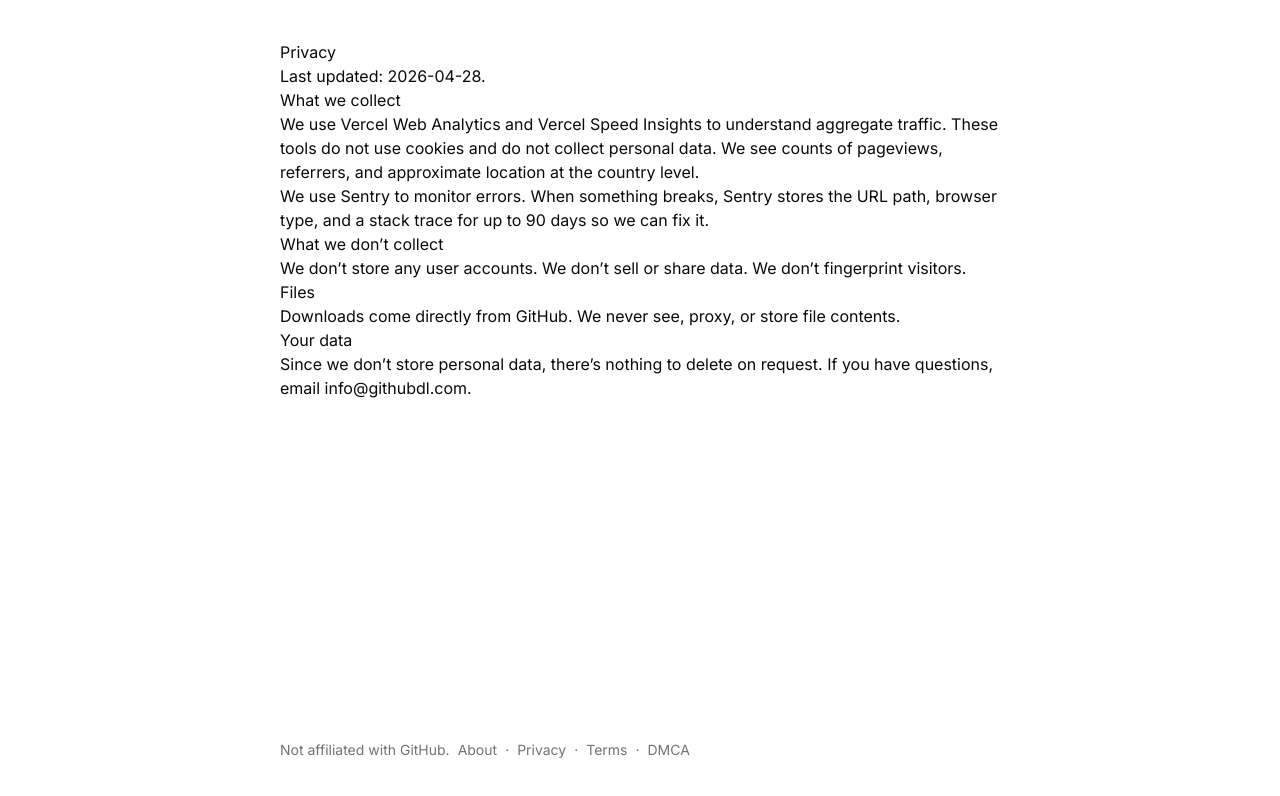
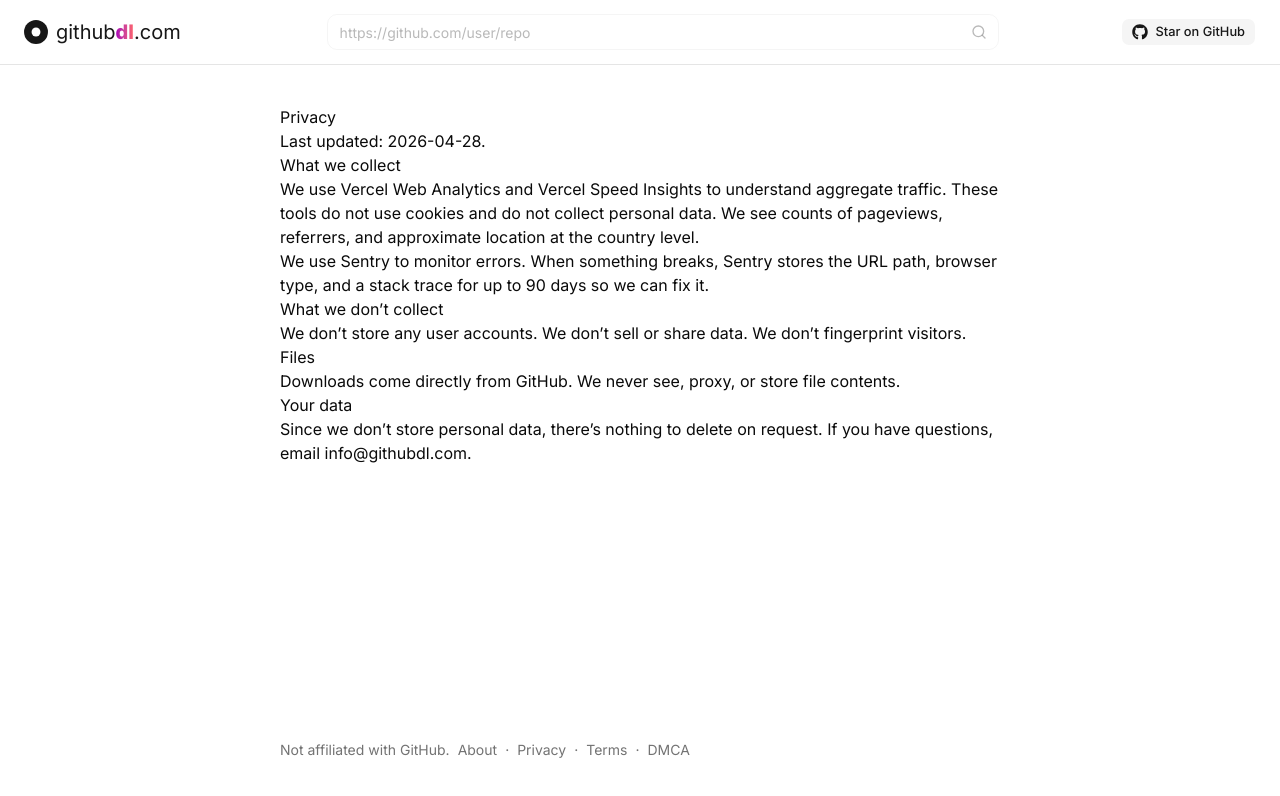
Before and after one commit to Vedinsoh/github-downloader, a Next.js app: page /privacy in a window 1280 px wide. Shown: the top 796 px of the page. Built offline with nearby package versions, Linux system fonts and the light colour scheme.

Commit message:
feat: implement repo link form and navbar input; refactor navbar to conditionally display input based on route

```diff
--- a/src/app/[owner]/[repo]/page.tsx
+++ b/src/app/[owner]/[repo]/page.tsx
@@ -16,7 +16,6 @@
 import { Button } from "@/components/ui/button"
 import React from 'react'
 import { BetaToggle } from '@/components/beta-toggle'
-import { Navbar } from '@/components/navbar'
 import { links } from '@/lib/constants/links'
 
 const MAX_PAGE = 100
@@ -122,7 +121,6 @@
 
   return (
     <>
-      <Navbar />
       <main className="mx-auto w-full max-w-3xl flex-1 space-y-8 px-6 py-10">
         <RepoHeader repo={repoResult.data} />
 
--- a/src/app/layout.tsx
+++ b/src/app/layout.tsx
@@ -5,6 +5,7 @@
 import "./globals.css"
 import { TooltipProvider } from '@/components/ui/tooltip'
 import { links } from '@/lib/constants/links'
+import { Navbar } from '@/components/navbar'
 
 const inter = Inter({
   variable: "--font-sans",
@@ -48,7 +49,10 @@
         <script dangerouslySetInnerHTML={{ __html: themeScript }} />
       </head>
       <body className="flex min-h-full flex-col">
-        <TooltipProvider>{children}</TooltipProvider>
+        <TooltipProvider>
+          <Navbar />
+          {children}
+        </TooltipProvider>
         <Analytics />
         <SpeedInsights />
       </body>
--- a/src/app/repo-link-form.tsx
+++ b/src/app/repo-link-form.tsx
@@ -1,17 +1,29 @@
 "use client"
 
-import { useActionState } from "react"
 import { Button } from "@/components/ui/button"
 import { Input } from "@/components/ui/input"
-import { submitRepoLink, type FormState } from "./actions"
-
-const initial: FormState = {}
+import { useRepoLinkForm } from "./use-repo-link-form"
 
 export function RepoLinkForm() {
-  const [state, formAction, pending] = useActionState(submitRepoLink, initial)
+  const {
+    formAction,
+    pending,
+    error,
+    isInvalid,
+    value,
+    onChange,
+    onBlur,
+    onSubmit,
+    formRef,
+  } = useRepoLinkForm()
 
   return (
-    <form action={formAction} className="w-full space-y-3">
+    <form
+      ref={formRef}
+      action={formAction}
+      onSubmit={onSubmit}
+      className="relative w-full"
+    >
       <div className="flex flex-col gap-2 sm:flex-row">
         <Input
           name="link"
@@ -22,7 +34,10 @@
           placeholder="https://github.com/user/repo"
           className="h-12 flex-1 text-base"
           aria-label="GitHub repository link"
-          aria-invalid={state.error ? true : undefined}
+          aria-invalid={isInvalid ? true : undefined}
+          value={value}
+          onChange={onChange}
+          onBlur={onBlur}
         />
         <Button
           type="submit"
@@ -32,9 +47,13 @@
           {pending ? "Looking…" : "Find downloads"}
         </Button>
       </div>
-      {state.error ? (
-        <p className="text-sm text-red-600 dark:text-red-400">{state.error}</p>
-      ) : null}
+      <p
+        role="alert"
+        aria-live="polite"
+        className="absolute top-full left-0 mt-2 text-sm text-red-600 dark:text-red-400"
+      >
+        {error ?? ""}
+      </p>
     </form>
   )
 }
--- /dev/null
+++ b/src/app/use-repo-link-form.ts
@@ -0,0 +1,79 @@
+"use client"
+
+import { useActionState, useCallback, useRef, useState } from "react"
+import { parseRepoInput } from "@/lib/parse-input"
+import { submitRepoLink, type FormState } from "./actions"
+
+const initial: FormState = {}
+
+export type UseRepoLinkFormReturn = {
+  formAction: (payload: FormData) => void
+  pending: boolean
+  error: string | undefined
+  isInvalid: boolean
+  hasSubmitted: boolean
+  value: string
+  onChange: (e: React.ChangeEvent<HTMLInputElement>) => void
+  onBlur: () => void
+  onSubmit: () => void
+  formRef: React.RefObject<HTMLFormElement | null>
+}
+
+export function useRepoLinkForm(): UseRepoLinkFormReturn {
+  const [state, formAction, pending] = useActionState(submitRepoLink, initial)
+  const [value, setValue] = useState("")
+  const [hasSubmitted, setHasSubmitted] = useState(false)
+  const [liveError, setLiveError] = useState<string | undefined>(undefined)
+  const [suppressed, setSuppressed] = useState(false)
+  const formRef = useRef<HTMLFormElement>(null)
+
+  const validate = useCallback((raw: string) => {
+    if (!raw.trim()) return undefined
+    const result = parseRepoInput(raw)
+    return result.ok ? undefined : result.error
+  }, [])
+
+  const onChange = useCallback(
+    (e: React.ChangeEvent<HTMLInputElement>) => {
+      const next = e.target.value
+      setValue(next)
+      if (!next.trim()) {
+        setLiveError(undefined)
+        setSuppressed(true)
+        return
+      }
+      setSuppressed(false)
+      if (hasSubmitted) {
+        setLiveError(validate(next))
+      }
+    },
+    [hasSubmitted, validate]
+  )
+
+  const onBlur = useCallback(() => {
+    setSuppressed(true)
+  }, [])
+
+  const onSubmit = useCallback(() => {
+    setHasSubmitted(true)
+    setSuppressed(false)
+    setLiveError(validate(value))
+  }, [validate, value])
+
+  const rawError = liveError ?? state.error
+  const error = suppressed ? undefined : rawError
+  const isInvalid = Boolean(error)
+
+  return {
+    formAction,
+    pending,
+    error,
+    isInvalid,
+    hasSubmitted,
+    value,
+    onChange,
+    onBlur,
+    onSubmit,
+    formRef,
+  }
+}
--- /dev/null
+++ b/src/components/navbar-repo-input.tsx
@@ -0,0 +1,89 @@
+"use client"
+
+import { useParams } from "next/navigation"
+import { Loader2, Search } from "lucide-react"
+import { Tooltip, TooltipContent, TooltipTrigger } from "@/components/ui/tooltip"
+import { cn } from "@/lib/utils"
+import { useRepoLinkForm } from "@/app/use-repo-link-form"
+
+export function NavbarRepoInput() {
+  const {
+    formAction,
+    pending,
+    error,
+    isInvalid,
+    value,
+    onChange,
+    onBlur,
+    onSubmit,
+    formRef,
+  } = useRepoLinkForm()
+
+  const params = useParams<{ owner?: string; repo?: string }>()
+  const currentRepo =
+    params?.owner && params?.repo ? `${params.owner}/${params.repo}` : null
+  const placeholder = `https://github.com/${currentRepo ?? "user/repo"}`
+
+  const hasValue = value.length > 0
+
+  return (
+    <form
+      ref={formRef}
+      action={formAction}
+      onSubmit={onSubmit}
+      className="hidden w-full flex-1 md:flex md:max-w-2xl md:min-w-[16rem]"
+    >
+      <Tooltip open={Boolean(error)}>
+        <TooltipTrigger asChild>
+          <div className="group relative w-full">
+            <input
+              name="link"
+              type="text"
+              autoComplete="off"
+              required
+              placeholder={placeholder}
+              aria-label="Go to a GitHub repository"
+              aria-invalid={isInvalid ? true : undefined}
+              value={value}
+              onChange={onChange}
+              onBlur={onBlur}
+              data-has-value={hasValue || undefined}
+              data-invalid={isInvalid || undefined}
+              className={cn(
+                "h-9 w-full rounded-lg border px-3 pr-9 text-sm outline-none transition-all duration-150",
+                "border-border/40 bg-transparent placeholder:text-muted-foreground/50",
+                "hover:border-border hover:bg-background hover:placeholder:text-muted-foreground",
+                "focus:border-border focus:bg-background focus:placeholder:text-muted-foreground",
+                "data-has-value:border-border data-has-value:bg-background data-has-value:placeholder:text-muted-foreground",
+                "data-invalid:border-destructive data-invalid:bg-background"
+              )}
+            />
+            <button
+              type="submit"
+              tabIndex={-1}
+              disabled={pending}
+              aria-label="Search"
+              className={cn(
+                "absolute top-1/2 right-2 inline-flex size-6 -translate-y-1/2 items-center justify-center rounded-md text-muted-foreground/50 transition-opacity duration-150",
+                "group-hover:text-muted-foreground group-focus-within:text-muted-foreground",
+                hasValue && "text-muted-foreground",
+                isInvalid && "text-destructive"
+              )}
+            >
+              {pending ? (
+                <Loader2 className="size-4 animate-spin" />
+              ) : (
+                <Search className="size-4" />
+              )}
+            </button>
+          </div>
+        </TooltipTrigger>
+        {error ? (
+          <TooltipContent side="bottom" className="bg-destructive text-destructive-foreground">
+            {error}
+          </TooltipContent>
+        ) : null}
+      </Tooltip>
+    </form>
+  )
+}
--- a/src/components/navbar.tsx
+++ b/src/components/navbar.tsx
@@ -3,6 +3,7 @@
 
 import * as React from "react"
 import Link from "next/link"
+import { usePathname } from "next/navigation"
 import { useEffect, useRef, useState } from "react"
 import { Button } from "@/components/ui/button"
 import {
@@ -14,6 +15,7 @@
 import { cn } from "@/lib/utils"
 import { FaGithub } from 'react-icons/fa'
 import { links } from '@/lib/constants/links'
+import { NavbarRepoInput } from '@/components/navbar-repo-input'
 
 // Simple logo component for the navbar
 const Logo = (props: React.SVGAttributes<SVGElement>) => {
@@ -35,7 +37,7 @@
 }
 
 const Title = () => (
-  <div className="hidden text-xl sm:inline-block">
+  <div className="hidden text-xl lg:inline-block">
     github
     <span className="font-extrabold bg-linear-to-r from-fuchsia-700 to-red-400 bg-clip-text text-transparent">
     dl
@@ -97,7 +99,7 @@
 
 // Default navigation links
 const defaultNavigationLinks: NavbarNavLink[] = [
-  { href: "/", label: "Home" },
+  // { href: "/", label: "Home" },
 ]
 
 export const Navbar = React.forwardRef<HTMLElement, NavbarProps>(
@@ -113,6 +115,8 @@
   ) => {
     const [isMobile, setIsMobile] = useState(false)
     const containerRef = useRef<HTMLElement>(null)
+    const pathname = usePathname()
+    const showRepoInput = pathname !== "/"
 
     useEffect(() => {
       const checkWidth = () => {
@@ -156,9 +160,9 @@
         ref={combinedRef}
         {...props}
       >
-        <div className="container mx-auto flex h-16 max-w-screen-2xl items-center justify-between gap-4">
+        <div className="container mx-auto flex h-16 max-w-screen-2xl items-center gap-6">
           {/* Left side */}
-          <div className="flex items-center gap-2">
+          <div className="flex shrink-0 items-center gap-2">
             {/* Mobile menu trigger */}
             {isMobile && (
               <Popover>
@@ -227,8 +231,12 @@
               )}
             </div>
           </div>
+          {/* Middle: repo input (hidden on /) */}
+          <div className="flex flex-1 justify-center">
+            {showRepoInput ? <NavbarRepoInput /> : null}
+          </div>
           {/* Right side */}
-          <div className="flex items-center gap-3">
+          <div className="flex shrink-0 items-center gap-3">
             <Button asChild size="sm" variant="secondary">
               <a
                 href={links.githubRepo}
```
